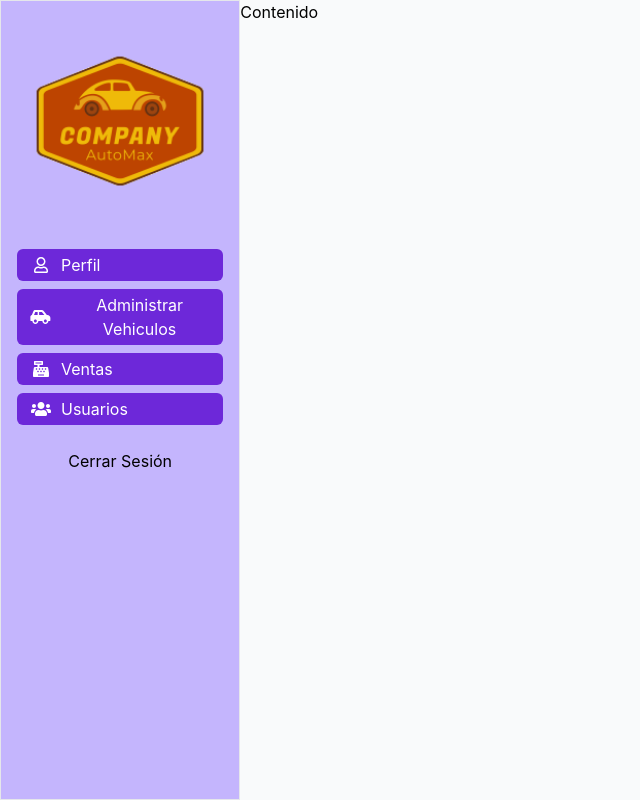
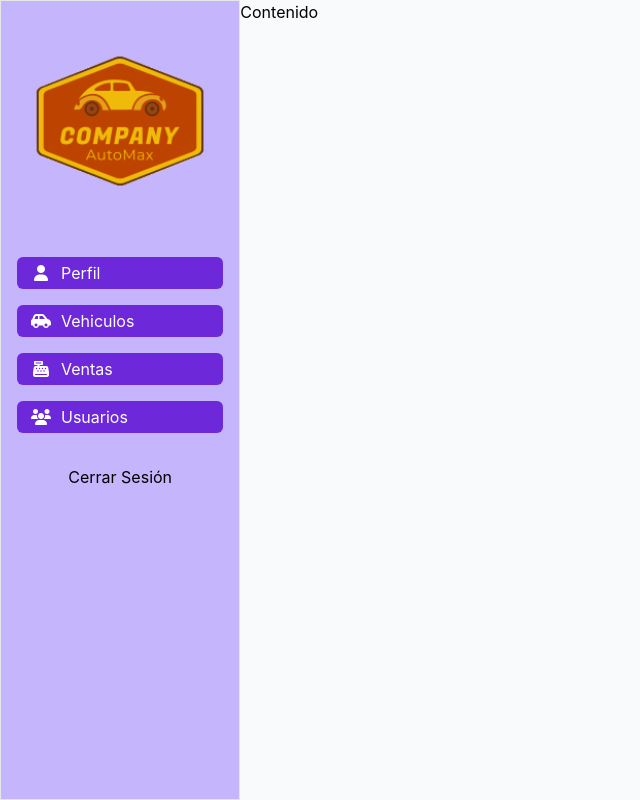
Before and after one commit to maxchz/concesionario-multimarca, a React (Create React App) app: page /admin in a window 1280 px wide. Shown: the whole page, without its empty margins (0-640 px from the left). Built offline with nearby package versions, Linux system fonts and the light colour scheme.

Commit message:
agregar maquetacion de navegacion lateral (navbar) responsive

```diff
--- a/public/index.html
+++ b/public/index.html
@@ -24,6 +24,7 @@
       work correctly both with client-side routing and a non-root public URL.
       Learn how to configure a non-root public URL by running `npm run build`.
     -->
+    <script src="https://kit.fontawesome.com/7e244628da.js" crossorigin="anonymous"></script>
     <title>React App</title>
   </head>
   <body>
--- a/src/App.jsx
+++ b/src/App.jsx
@@ -8,10 +8,7 @@ import Clientes from 'pages/admin/Clientes';
 import Vehiculos from 'pages/admin/Vehiculos';
 import Admin from 'pages/admin/index';
 import {darkModeContext} from 'context/darkMode';
-import  'styles/responsive.css';
-
-
-
+// import  'styles/responsive.css';
 import 'styles/styles.css';
 
 
--- a/src/components/Sidebar.jsx
+++ b/src/components/Sidebar.jsx
@@ -1,18 +1,12 @@
 import React from 'react';
-import { FontAwesomeIcon } from '@fortawesome/react-fontawesome'
-
 import {Link} from 'react-router-dom';
-import {FaCarSide,FaRegUser,FaCashRegister,FaUsers} from 'react-icons/fa';
 import ImagenLogo from 'components/ImagenLogo';
 
 
 
 const Sidebar = () => {
   return (
-    <nav className="flex flex-col w-72 border border-gray-350 bg-violet-300 p-4 sidebar ">
-
-
-
+      <nav className=" hidden md:flex  flex-col w-72 border border-gray-350 bg-violet-300 p-4  ">
         <Link to='/admin'>
           <div>
             <ImagenLogo/>
@@ -20,51 +14,28 @@ const Sidebar = () => {
         </Link>
 
         <div className="my-4">
-          <Link to="/admin/perfil">
-            <button className="flex items-center p-1 my-2 bg-violet-700 text-white w-full rounded-md hover:bg-violet-900">
-            <FaRegUser className="w-10"/> Perfil</button>
-          </Link>
-
-
-          <Link to="/admin/vehiculos">
-            <button className="flex items-center p-1 my-2 bg-violet-700 text-white w-full rounded-md hover:bg-violet-900">
-            <FaCarSide className="w-10"/> Administrar Vehiculos</button>
-          </Link>
-
-          <Link to="/admin/ventas">
-            <button className="flex items-center p-1 my-2 bg-violet-700 text-white w-full rounded-md hover:bg-violet-900">
-            <FaCashRegister className="w-10"/> Ventas</button>
-          </Link>
-
-          <Link to="/admin/usuarios">
-            <button className="flex items-center p-1 my-2  bg-violet-700 text-white w-full rounded-md hover:bg-violet-900">
-            <FaUsers className="w-10"/> Usuarios</button>
-          </Link>
-
-
+          <Ruta icono='fa-solid fa-user' ruta='/admin/perfil' nombre='Perfil' />
+          <Ruta icono='fa-solid fa-car-side' ruta='/admin/vehiculos' nombre='Vehiculos' />
+          <Ruta icono='fa-solid fa-cash-register' ruta='/admin/ventas' nombre='Ventas' />
+          <Ruta icono='fa-solid fa-users' ruta='/admin/usuarios' nombre='Usuarios' />
         </div>
+        <button>Cerrar Sesión</button>
+      </nav>
 
 
 
-
-
-        <button>Cerrar Sesión</button>
-
-
-
-    </nav>
   );
 };
 
-// const Ruta =({ruta,nombre})=> {
-//   return (
-//     <Link to={ruta}>
-//       <button className="flex items-center p-1 bg-violet-700 text-white w-full rounded-md hover:bg-violet-900">
-//          {nombre}</button>
+const Ruta =({icono,ruta,nombre})=> {
+  return (
+    <Link to={ruta}>
+      <button className="flex items-center p-1 my-4 bg-violet-700 text-white w-full rounded-md hover:bg-violet-900">
+      <i className={`${icono} w-10`}></i> {nombre}</button>
 
-//     </Link>
-//   );
-// };
+    </Link>
+  );
+};
 
 
 export default Sidebar;
--- /dev/null
+++ b/src/components/SidebarResponsive.jsx
@@ -0,0 +1,35 @@
+import React from 'react';
+import {useState} from 'react';
+import {Link} from 'react-router-dom';
+
+const SidebarResponsive = () => {
+
+    const [mostrarNavegacion, setMostrarNavegacion]= useState(false);
+
+  return (
+    <div className='md:hidden p-auto' onClick={()=>{
+        setMostrarNavegacion(!mostrarNavegacion);
+    }}>
+        <i className={`fa-solid fa-${mostrarNavegacion?'xmark':'bars'} hover:text-yellow-600 mx-2 mt-2`}></i>
+        {mostrarNavegacion && (
+           <ul className='bg-gray-900 '>
+            <ResponsiveRoute ruta='/admin/perfil' nombre='Perfil'/>
+            <ResponsiveRoute ruta='/admin/vehiculos' nombre='Vehiculos'/>
+            <ResponsiveRoute ruta='/admin/ventas' nombre='Ventas'/>
+            <ResponsiveRoute ruta='/admin/usuarios' nombre='Usuarios'/>
+           </ul>
+        )}
+
+    </div>
+  );
+};
+
+const ResponsiveRoute =({ruta,nombre})=>{
+    return (
+     <Link to={ruta}>
+        <li className='text-white border border-gray-400 px-2 py-4 text-center  '>{nombre}</li>
+     </Link>
+    )
+}
+
+export default SidebarResponsive;
--- a/src/layouts/PrivateLayout.jsx
+++ b/src/layouts/PrivateLayout.jsx
@@ -1,13 +1,17 @@
 import React from 'react';
 import Sidebar from 'components/Sidebar';
+import SidebarResponsive from 'components/SidebarResponsive';
 
 const PrivateLayout = ({children}) => {
   return (
     <div className="flex w-screen h-screen">
+      <div className='flex flex-col  md:flex-row   h-full w-full'>
         <Sidebar/>
+        <SidebarResponsive/>
         <main className="flex w-full items-center justify-center overflow-y-scroll">
           {children}
         </main>
+      </div>
     </div>
   );
 };
```
